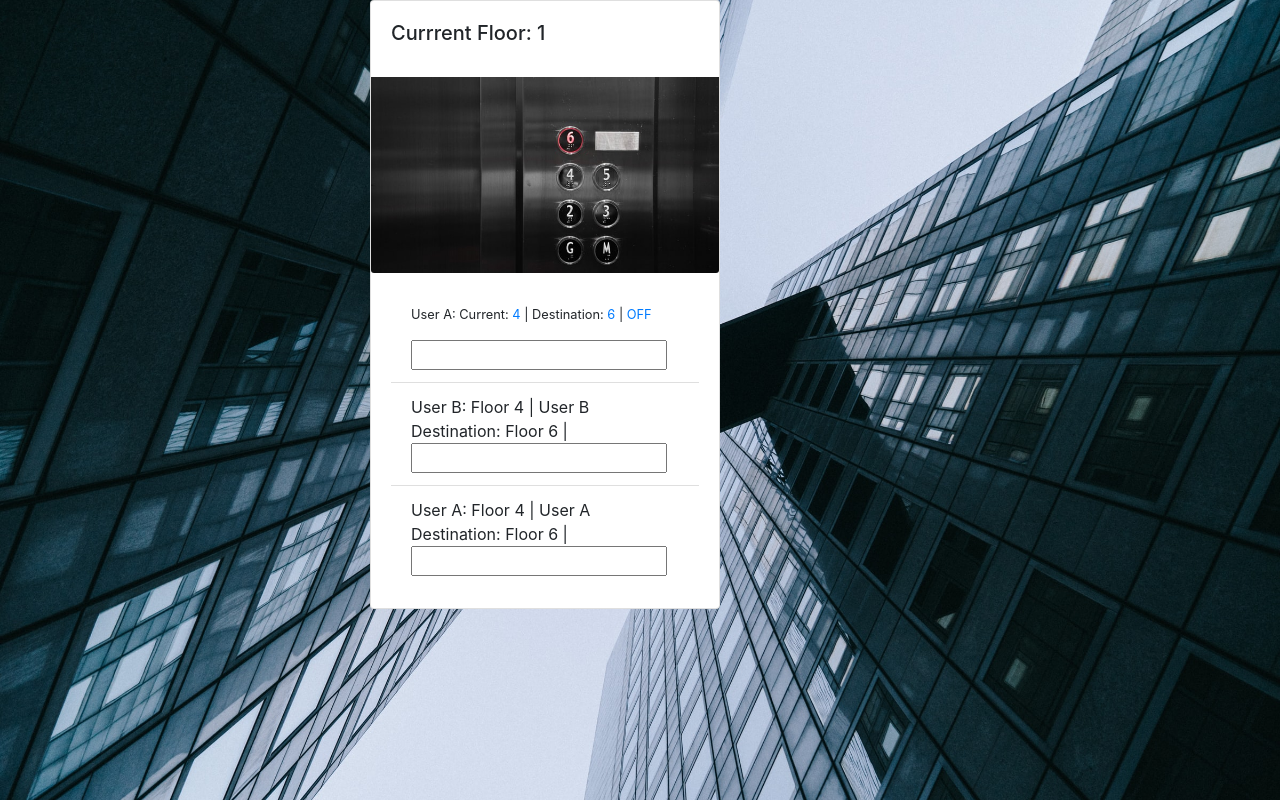
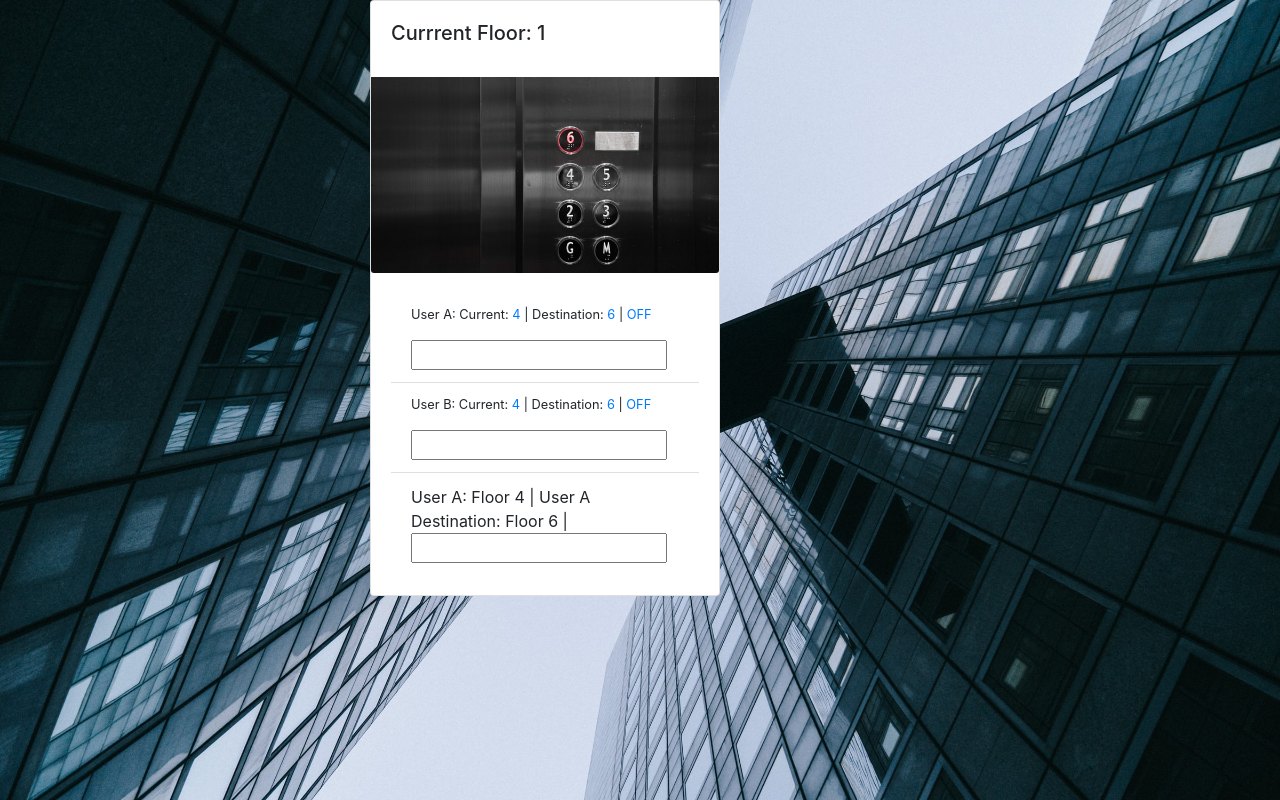
Before and after one commit to GreatDeveloper66/elevator-app, a React (Create React App) app: page / in a window 1280 px wide. Built offline with nearby package versions, Linux system fonts and the light colour scheme.

Commit message:
Adjust color and sizes for User B text

```diff
--- a/src/Components/UserB.js
+++ b/src/Components/UserB.js
@@ -23,7 +23,7 @@ const mapStateToProps = state => {
     render(){
         return(
             <Fragment>
-                <ListGroupItem>User B: Floor 4 | User B Destination: Floor 6 | <input type="number"></input> </ListGroupItem>
+                <ListGroupItem><p class="small">User B: Current: <span class="text-primary">4</span> | Destination: <span class="text-primary">6</span> | <span class="text-primary">OFF</span> </p><input type="number"></input> </ListGroupItem>
             </Fragment>
         )
     }
```
